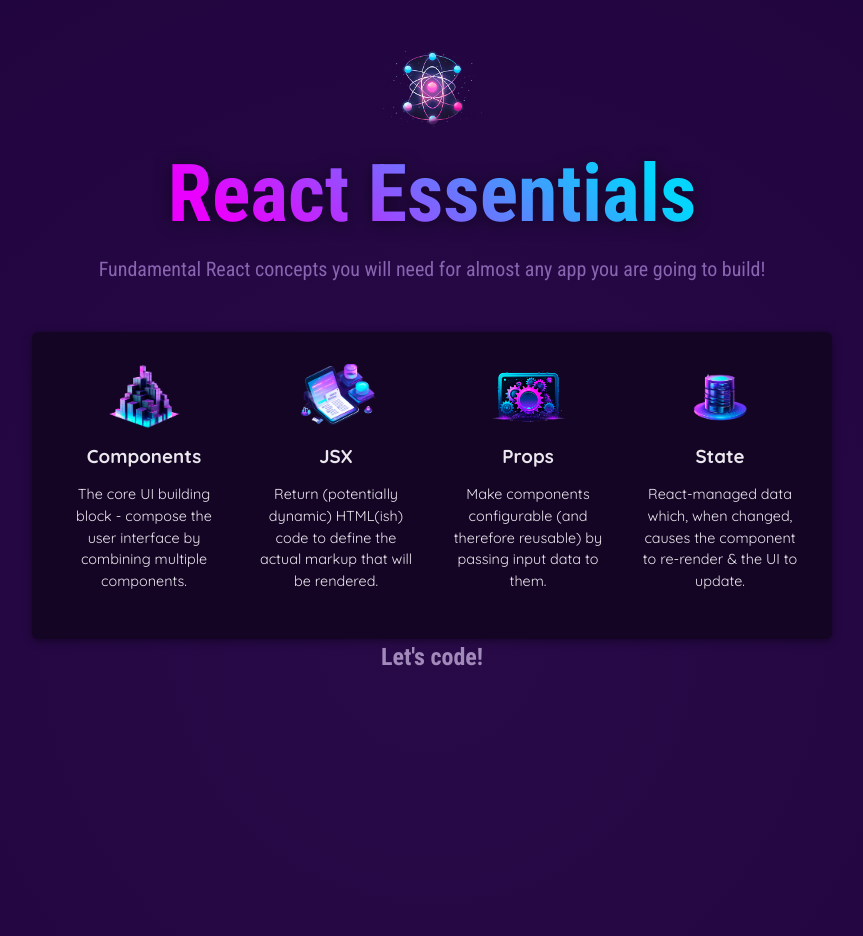
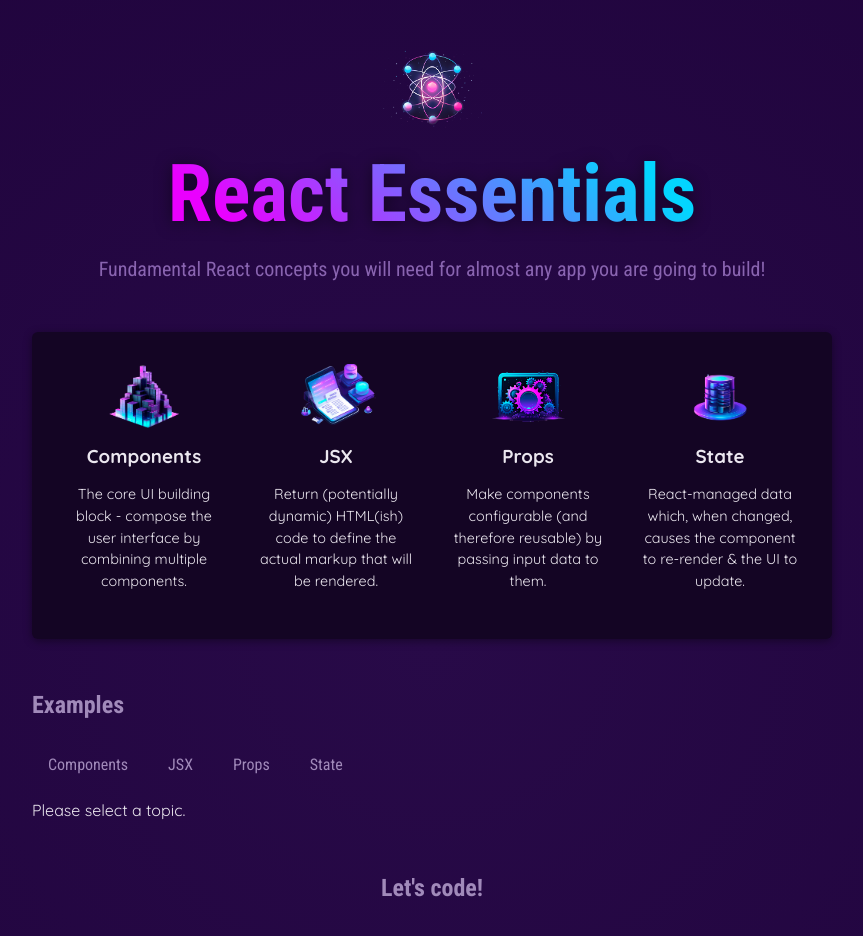
Before and after one commit to AdamBayraktar/React_Projects, a React (Vite) app: page / in a window 1280 px wide. Shown: the top 936 px of the page, without its empty margins (208-1071 px from the left). Built offline with nearby package versions, Linux system fonts and the light colour scheme.

Commit message:
Add interactive tabs

```diff
--- a/src/App.jsx
+++ b/src/App.jsx
@@ -1,8 +1,31 @@
-import { CORE_CONCEPTS } from "./data";
+import { CORE_CONCEPTS, EXAMPLES } from "./data";
 import { Header } from "./components/Header.jsx";
 import { CoreConcepts } from "./components/CoreConcept.jsx";
+import { TabButton } from "./components/TabButton.jsx";
+import { useState } from "react";
 
 export function App() {
+  const [selectedTab, setSelectedTab] = useState(false);
+  function handleSelect(tabName) {
+    switch (tabName) {
+      case "Components":
+        setSelectedTab(EXAMPLES.components);
+        break;
+      case "JSX":
+        setSelectedTab(EXAMPLES.jsx);
+        break;
+      case "Props":
+        setSelectedTab(EXAMPLES.props);
+        break;
+      case "State":
+        setSelectedTab(EXAMPLES.state);
+        break;
+
+      default:
+        break;
+    }
+  }
+
   return (
     <div>
       <Header></Header>
@@ -31,6 +54,50 @@
             ></CoreConcepts>
           </ul>
         </section>
+        <section id="examples">
+          <h2>Examples</h2>
+          <menu>
+            <TabButton
+              onClick={() => {
+                handleSelect("Components");
+              }}
+            >
+              Components
+            </TabButton>
+            <TabButton
+              onClick={() => {
+                handleSelect("JSX");
+              }}
+            >
+              JSX
+            </TabButton>
+            <TabButton
+              onClick={() => {
+                handleSelect("Props");
+              }}
+            >
+              Props
+            </TabButton>
+            <TabButton
+              onClick={() => {
+                handleSelect("State");
+              }}
+            >
+              State
+            </TabButton>
+          </menu>
+          {selectedTab === false ? (
+            <p>Please select a topic.</p>
+          ) : (
+            <div id="tab-content">
+              <h3>{selectedTab.title}</h3>
+              <p>{selectedTab.description}</p>
+              <pre>
+                <code>{selectedTab.code}</code>
+              </pre>
+            </div>
+          )}
+        </section>
         <h2>Let's code!</h2>
       </main>
     </div>
--- /dev/null
+++ b/src/components/TabButton.jsx
@@ -0,0 +1,7 @@
+export function TabButton(props) {
+  return (
+    <li>
+      <button onClick={props.onClick}>{props.children}</button>
+    </li>
+  );
+}
--- a/src/data.js
+++ b/src/data.js
@@ -29,3 +29,54 @@
       'React-managed data which, when changed, causes the component to re-render & the UI to update.',
   },
 ];
+
+export const EXAMPLES = {
+  components: {
+    title: 'Components',
+    description:
+      'Components are the building blocks of React applications. A component is a self-contained module (HTML + optional CSS + JS) that renders some output.',
+    code: `
+function Welcome() {
+  return <h1>Hello, World!</h1>;
+}`,
+  },
+  jsx: {
+    title: 'JSX',
+    description:
+      'JSX is a syntax extension to JavaScript. It is similar to a template language, but it has full power of JavaScript (e.g., it may output dynamic content).',
+    code: `
+<div>
+  <h1>Welcome {userName}</h1>
+  <p>Time to learn React!</p>
+</div>`,
+  },
+  props: {
+    title: 'Props',
+    description:
+      'Components accept arbitrary inputs called props. They are like function arguments.',
+    code: `
+function Welcome(props) {
+  return <h1>Hello, {props.name}</h1>;
+}`,
+  },
+  state: {
+    title: 'State',
+    description:
+      'State allows React components to change their output over time in response to user actions, network responses, and anything else.',
+    code: `
+function Counter() {
+  const [isVisible, setIsVisible] = useState(false);
+
+  function handleClick() {
+    setIsVisible(true);
+  }
+
+  return (
+    <div>
+      <button onClick={handleClick}>Show Details</button>
+      {isVisible && <p>Amazing details!</p>}
+    </div>
+  );
+}`,
+  },
+};
```
